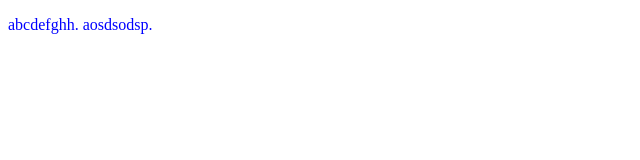
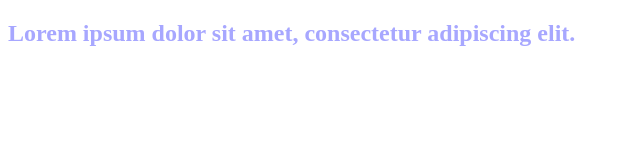
Before and after one commit to kaylenejacinta/web2324-1, a plain HTML site: page index.html in a window 1280 px wide. Shown: the whole page, without its empty margins (0-640 px from the left). Drawn offline with Linux system fonts and the light colour scheme.

Commit message:
change color

```diff
--- a/index.html
+++ b/index.html
@@ -7,10 +7,10 @@
 </head>
 
 <body>
-<p>abcdefghh. aosdsodsp.</p>
+<h2>Lorem ipsum dolor sit amet, consectetur adipiscing elit.</h2>
 
 <style>
-    p {color: blue;}
+    h2 {color: rgb(167, 167, 255);}
 </style>
 </body>
 
```
